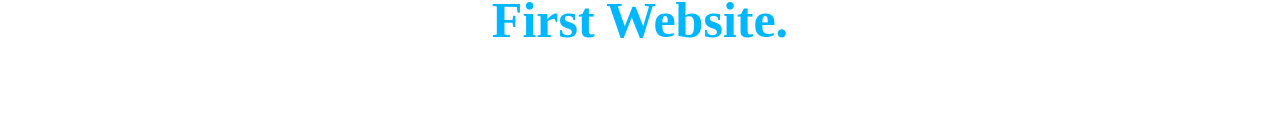
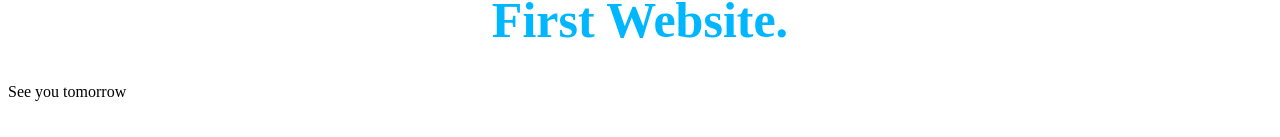
Before and after one commit to rahamatali2024/index, a plain HTML site: page index.html in a window 1280 px wide. Shown: the part 267-404 px from the top of the page. Drawn offline with Linux system fonts and the light colour scheme.

Commit message:
index.html

```diff
--- a/index.html
+++ b/index.html
@@ -15,5 +15,6 @@
 </head>
 <body>
     <h1> Hellow Everyone, I am MD. Rahamat Ali Rian. It is my First Website. </h1>
+    <P> See you tomorrow </P>
 </body>
 </html>
```
